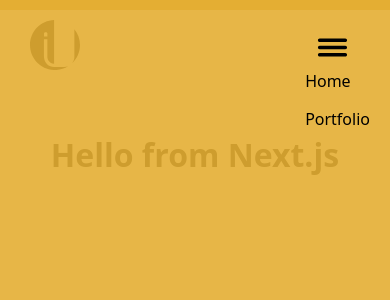
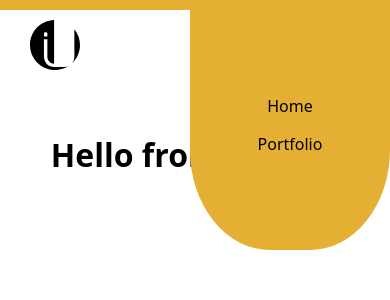
Before and after one commit to IsabellUrban/website-isabell, a Next.js app: page / in a window 390 px wide. Both pictures are taken after a click on the icon 332 px from the left and 47 px from the top of the page. Shown: the top 300 px of the page. Built offline with nearby package versions, Linux system fonts and the light colour scheme.

Commit message:
add styling

```diff
--- a/components/header.js
+++ b/components/header.js
@@ -1,6 +1,7 @@
 import styled from "styled-components";
 import Logo from "@/public/Logo.svg";
 import Menu from "@/public/Menu.svg";
+import X from "@/public/X.svg";
 import Link from "next/link";
 import { useState } from "react";
 
@@ -19,21 +20,24 @@
 <StyledLogo />
 </LogoWrapper>
 
-<StyledMenu onClick={handleMenuToggle}  isOpen={isMenuOpen}/>
+{isMenuOpen ? (
+      <CloseIcon onClick={handleMenuToggle} />
+    ) : (
+      <StyledMenu onClick={handleMenuToggle} />
+    )}
+  </StyledHeader>
+
   {isMenuOpen && (
     <>
       <StyledBackground />
-            <NavLinks>
+      <NavLinks onClick={handleMenuToggle}>
         <StyledLink href="/">Home</StyledLink>
         <StyledLink href="/">Portfolio</StyledLink>
       </NavLinks>
     </>
   )}
 
-
-
 <HiddenHeadline>Isabell Urban</HiddenHeadline>
- </StyledHeader>
 </>
 );
 }
@@ -48,7 +52,7 @@
   background-color: #fff;
   top: 0;
   left: 0;
-  z-index: 10;
+
 `;
 
 const LogoWrapper = styled.div`
@@ -60,7 +64,23 @@
   cursor: pointer;
   flex-direction: column;
   gap: 5px;
-  z-index: 30;
+  width: 25px;
+
+
+  @media (max-width: 768px) {
+    display: flex;
+    margin-right: 20px;
+  }
+`;
+
+const CloseIcon = styled(X)`
+display: none;
+cursor: pointer;
+flex-direction: column;
+gap: 5px;
+color: red;
+width: 25px;
+z-index: 50;
 
 @media (max-width: 768px) {
     display: flex;
@@ -71,30 +91,38 @@
 const NavLinks = styled.nav`
 display: flex;
   flex-direction: column;
+  align-items: center;
+  justify-content: center;
   gap: 1rem;
   position: fixed;
-  top: 70px;
-  right: 20px;
+  top: 0;
+  right: 0;
+  width: 200px;
+  height: 250px;
   z-index: 20;
 `;
 
 const StyledLink = styled(Link)`
   text-decoration: none;
   color: #000;
+  text-align: center;
+
   &:hover {
-    color: #F2B2AC;
+    color: #fff;
   }
 `;
 
 const StyledBackground = styled.div`
   position: fixed;
   top: 0;
-  left: 0;
-  width: 100vw;
-  height: 100vh;
+  right: 0;
+  width: 200px;
+  height: 250px;
   background-color: #e5af33;
-  opacity: 0.9;
+  border-radius: 0 0 40% 40%;
+  /* opacity: 0.9; */
   z-index: 15;
+  cursor: pointer;
 `;
 
 const StyledLogo = styled(Logo)`
--- a/next.config.js
+++ b/next.config.js
@@ -6,13 +6,11 @@
   reactStrictMode: true,
   webpack(config) {
     config.module.rules.push({
-      test: /\.svg$/i,
-      issuer: /\.[jt]sx?$/,
-      use: ["@svgr/webpack"],
+      test: /\.svg$/,
+      use: ['@svgr/webpack']
     });
+    return config;
+  }
+}
 
-    return config;
-  },
-};
-
-module.exports = nextConfig;
+module.exports = nextConfig
--- a/package.json
+++ b/package.json
@@ -12,9 +12,8 @@
   "dependencies": {
     "eslint": "8.44.0",
     "eslint-config-next": "13.4.8",
-    "next": "13.4.8",
+    "next": "^15.0.3",
     "react": "18.2.0",
-    "react-burger-menu": "^3.0.9",
     "react-dom": "18.2.0",
     "styled-components": "^6.0.2"
   },
```
Also changed, not shown: public/X.svg (added), 1 other file (tests, documents, lock files or other folders). Lines whose indentation alone changed are shown as unchanged.
